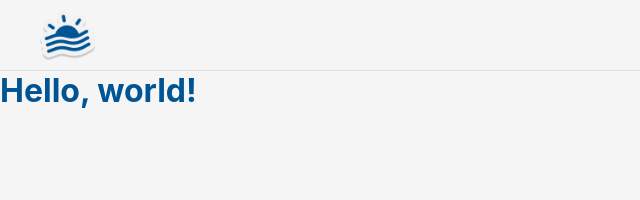
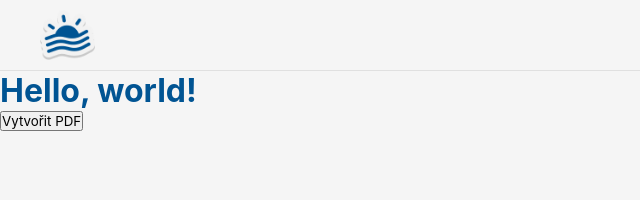
Before and after one commit to Orange4Broom/Schedules, a React (Vite) app: page / in a window 1280 px wide. Shown: the top 200 px of the page, without its empty margins (0-640 px from the left). Built offline with nearby package versions, Linux system fonts and the light colour scheme.

Commit message:
Adding form skeleton for creating pdf

```diff
--- a/src/App.tsx
+++ b/src/App.tsx
@@ -1,10 +1,12 @@
 import { DefaultLayout } from '@layouts/defaultLayout/DefaultLayout';
 import { FC } from 'react';
+import { PdfForm } from '@blocks/pdfForm/PdfForm';
 
 export const App: FC = () => {
   return (
     <DefaultLayout>
       <h1>Hello, world!</h1>
+      <PdfForm />
     </DefaultLayout>
   );
 };
--- /dev/null
+++ b/src/components/blocks/pdfForm/PdfForm.tsx
@@ -0,0 +1,7 @@
+export const PdfForm = () => {
+  return (
+    <form className="form" onSubmit={() => console.log('Bruh')}>
+      <button className="form__submit-button">Vytvořit PDF</button>
+    </form>
+  );
+};
```
